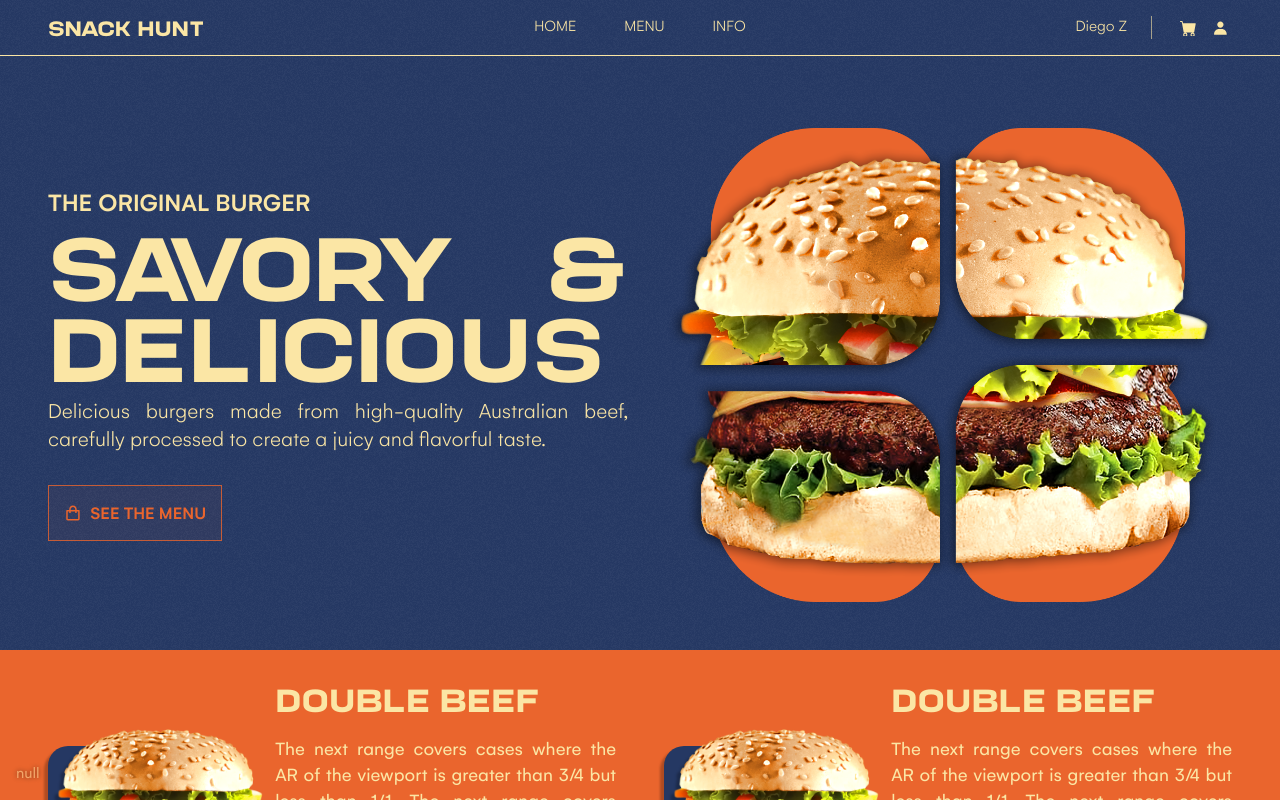
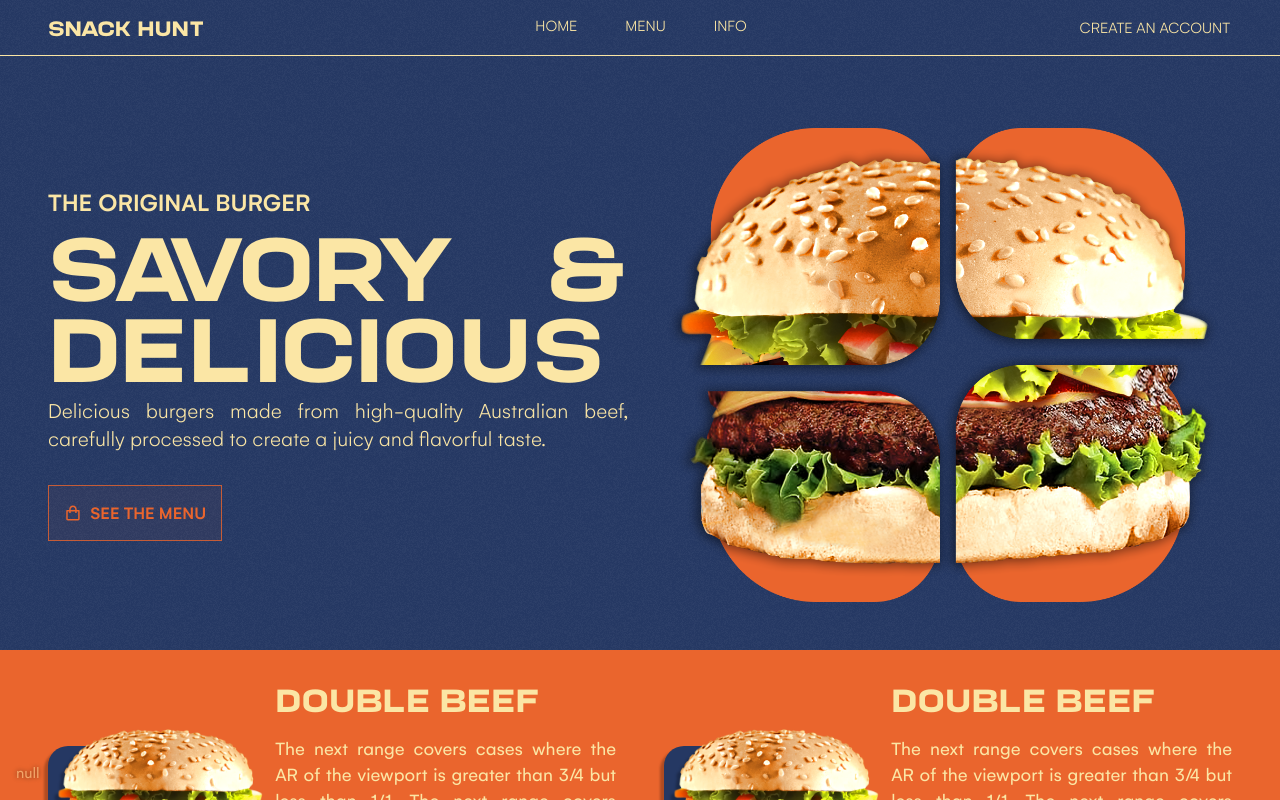
Before and after one commit to xDacksx/snack-web, a React (Vite) app: page / in a window 1280 px wide. Shown: the top 800 px of the page. Built offline with nearby package versions, Linux system fonts and the light colour scheme; no server answers.

Commit message:
added create an account button

```diff
--- a/src/components/header/header.tsx
+++ b/src/components/header/header.tsx
@@ -2,16 +2,28 @@ import style from "../../scss/components/header.module.scss";
 import { Component } from "../../interfaces/react_element";
 import { BsCartFill } from "react-icons/bs";
 import { BiSolidUser } from "react-icons/bi";
-import { FC, ReactElement } from "react";
+import { FC, ReactElement, Fragment } from "react";
 import { Nav } from "./nav";
+import { useAuth } from "../../hooks/useAuth";
+import { Link } from "react-router-dom";
 
 export const Header: FC<Component> = ({}): ReactElement => {
+    const { AuthStatus } = useAuth();
+
+    let username: string = "";
+
+    if (AuthStatus.user)
+        username =
+            AuthStatus.user.name + " " + AuthStatus.user.lastname.slice(0, 1);
+
     return (
         <header className={style.header}>
             <h1 className={style.h1}>Snack Hunt</h1>
             <Nav />
             <div className={style.account}>
-                <p className={style.phone}>Diego Z</p>
+                {username.length > 0 ? (
+                    <Fragment>
+                        <p className={style.phone}>{username}</p>
                         <span className={style.info}>
                             <button>
                                 <BsCartFill />
@@ -20,6 +32,12 @@ export const Header: FC<Component> = ({}): ReactElement => {
                                 <BiSolidUser />
                             </button>
                         </span>
+                    </Fragment>
+                ) : (
+                    <Link to="/auth/sign-up" className={style.noAuthBtn}>
+                        Create an account
+                    </Link>
+                )}
             </div>
         </header>
     );
--- a/src/scss/components/header.module.scss
+++ b/src/scss/components/header.module.scss
@@ -69,5 +69,17 @@
                 }
             }
         }
+        .noAuthBtn {
+            background: transparent;
+            padding: 2px;
+
+            border: none;
+            color: $c_text;
+            font-weight: 300;
+
+            text-transform: uppercase;
+            text-decoration: none;
+            cursor: pointer;
+        }
     }
 }
```
Lines whose indentation alone changed are shown as unchanged.
